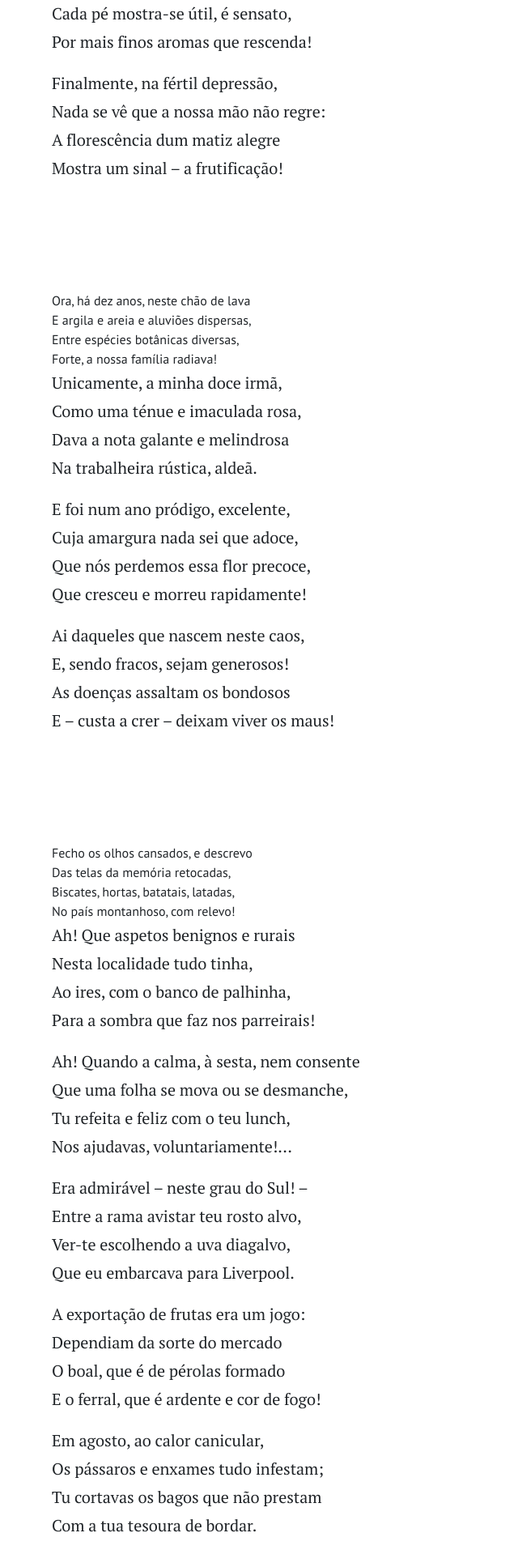
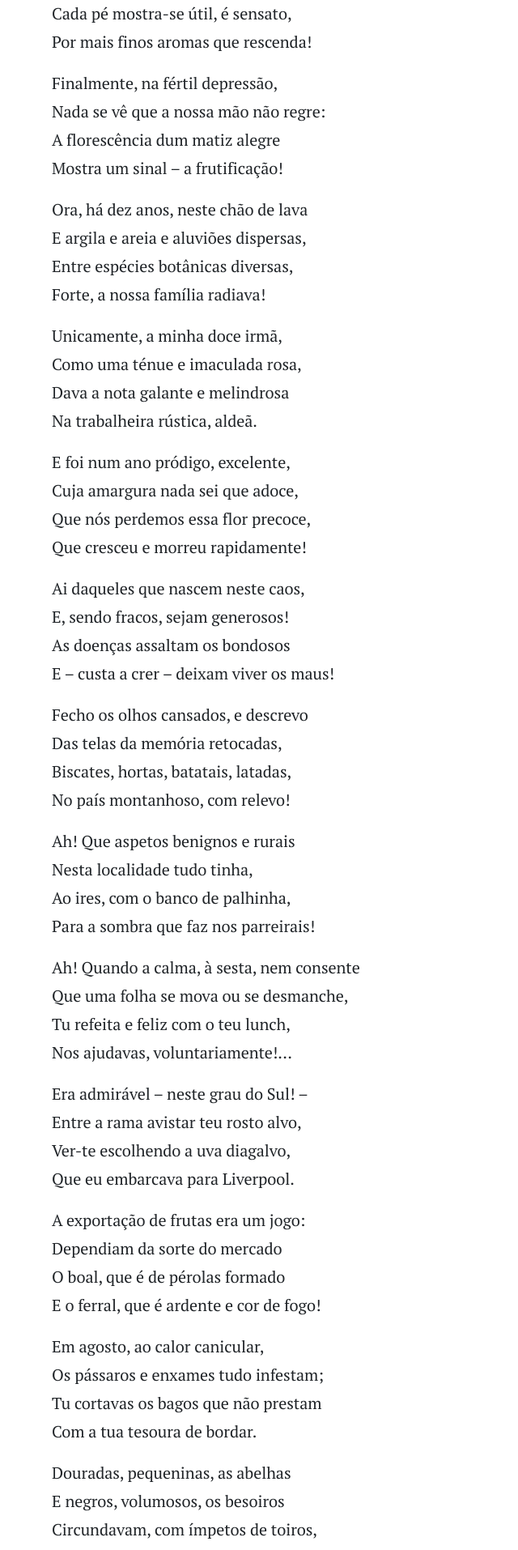
Before and after one commit to nunogand/primavera, a Jekyll site: the page built from _posts/2020-07-13-nos-ii.md, in a window 1280 px wide. Shown: the part 2221-4135 px from the top of the page at 81% size, without its empty margins (0-640 px from the left). Built offline with Jekyll 4.4.1, drawn with Linux system fonts in a browser that asks for light colours.

Commit message:
Update 2020-07-13-nos-ii.md

```diff
--- a/_posts/2020-07-13-nos-ii.md
+++ b/_posts/2020-07-13-nos-ii.md
@@ -67,9 +67,9 @@ Finalmente, na fértil depressão,
 Nada se vê que a nossa mão não regre:
 A florescência dum matiz alegre
 Mostra um sinal – a frutificação!
-<br/><br/>
- *
-<br/><br/>
+
+*
+
 Ora, há dez anos, neste chão de lava
 E argila e areia e aluviões dispersas,
 Entre espécies botânicas diversas,
@@ -89,9 +89,9 @@ Ai daqueles que nascem neste caos,
 E, sendo fracos, sejam generosos!
 As doenças assaltam os bondosos
 E – custa a crer – deixam viver os maus!
-<br/><br/>
- *
-<br/><br/>
+
+*
+
 Fecho os olhos cansados, e descrevo
 Das telas da memória retocadas,
 Biscates, hortas, batatais, latadas,
@@ -136,9 +136,9 @@ E se um de nós, já farto, arrenegado,
 Com o chapéu caçava a bicharia,
 Cada zângão voando, à luz do dia,
 Lembrava o teu dedal arremessado.
-<br/><br/>
- *
-<br/><br/>
+
+*
+
 Que de encantos! Na força do calor
 Desabrochavas no padrão da bata,
 E surgindo da gola e da gravata,
@@ -168,9 +168,9 @@ Pois neste sítio, que era de sequeiro,
 Todo o género ardente resistia,
 E à larguíssima luz do Meio-Dia,
 Tomava um tom opálico e trigueiro.
-<br/><br/>
- *
-<br/><br/>
+
+*
+
 Sim! Europa do Norte, o que supões
 Dos vergéis que abastecem teus banquetes,
 Quando às docas, com frutas, os paquetes
@@ -255,9 +255,9 @@ Jack, marujo inglês, tu tens razão
 Quando, ancorando em portos como os nossos,
 As laranjas com cascas e caroços
 Comes com bestial sofreguidão!
-<br/><br/>
- *
-<br/><br/>
+
+*
+
 A impressão doutros tempos, sempre viva,
 Dá estremeções no meu passado morto,
 E inda viajo, muita vez, absorto,
@@ -362,9 +362,9 @@ Oh! Que brava alegria eu tenho quando
 Sou tal qual como os mais! E, sem talento,
 Faço um trabalho técnico, violento,
 Cantando, praguejando, batalhando!
-<br/><br/>
- *
-<br/><br/>
+
+*
+
 Os fruteiros, tostados pelos sóis,
 Tinham passado, muita vez, a raia,
 E espertos, entre os mais da sua laia,
@@ -404,9 +404,9 @@ Pobre da minha geração exangue
 De ricos! Antes, como os abrutados,
 Andar com uns sapatos ensebados,
 E ter riqueza química no sangue!
-<br/><br/>
- *
-<br/><br/>
+
+*
+
 Mas hoje a rústica lavoura, quer
 Seja o patrão, quer seja o jornaleiro,
 Que inferno! Em vão o lavrador rasteiro
```
